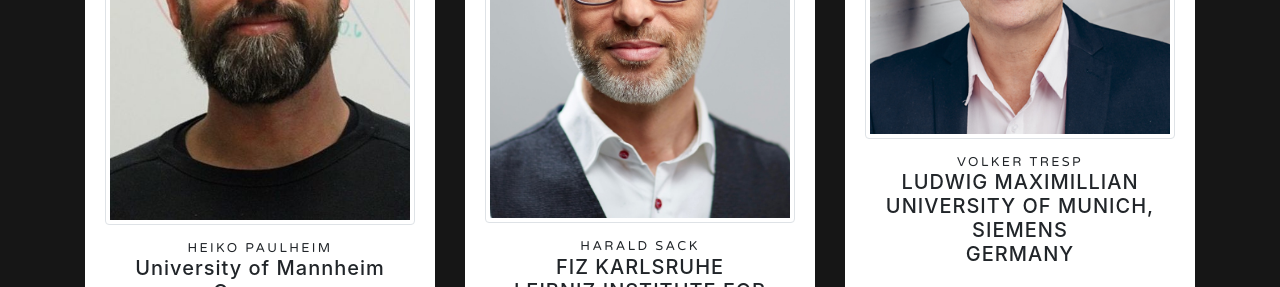
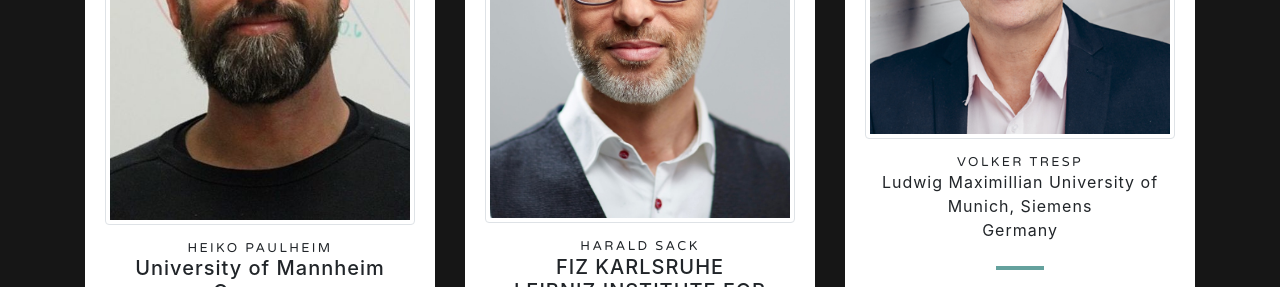
Before and after one commit to alammehwish/cssa_cikm_2020.github.io, a website with bundled scripts: page index.html in a window 1280 px wide. Shown: the part 5785-6072 px from the top of the page. Built offline with nearby package versions, Linux system fonts and the light colour scheme.

Commit message:
Update index.html

```diff
--- a/index.html
+++ b/index.html
@@ -440,7 +440,7 @@ At least one of the authors of the accepted papers must register for the worksho
               <!--<i class="fas fa-map-marked-alt text-primary mb-2"></i>-->
               <img class="img-thumbnail mb-3 mb-lg-3" src="img/tresp.png" alt="">
               <h4 class="text-uppercase m-0">Volker Tresp</h4>
-              <h5 class="text-uppercase m-0">Ludwig Maximillian University of Munich, Siemens<br/> Germany</h5>
+              <p>Ludwig Maximillian University of Munich, Siemens<br/> Germany</p>
               <hr class="my-4">
 
               <li class="list-inline-item"><a href="https://t.co/oKjccuPEU7?amp=1">
```
